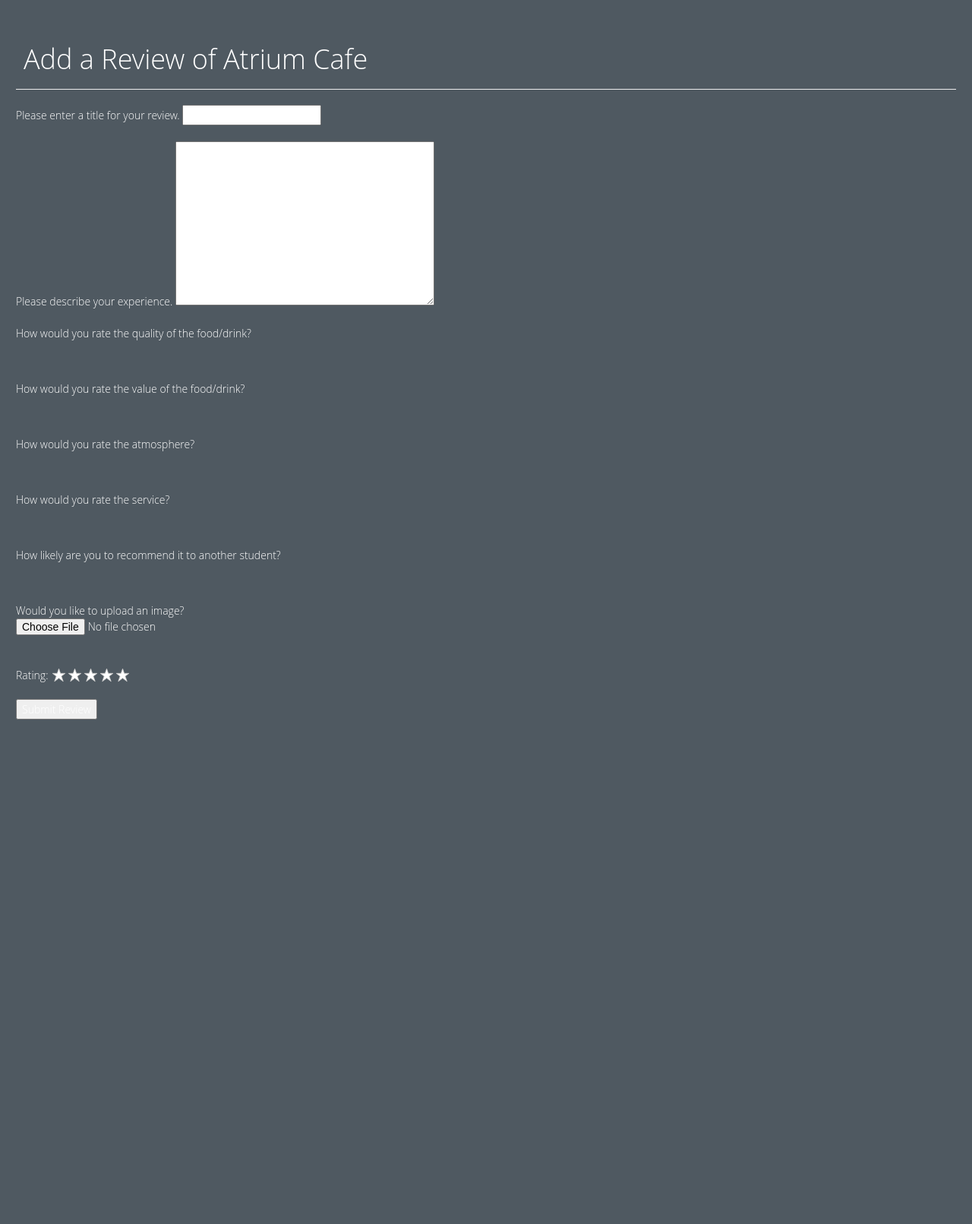
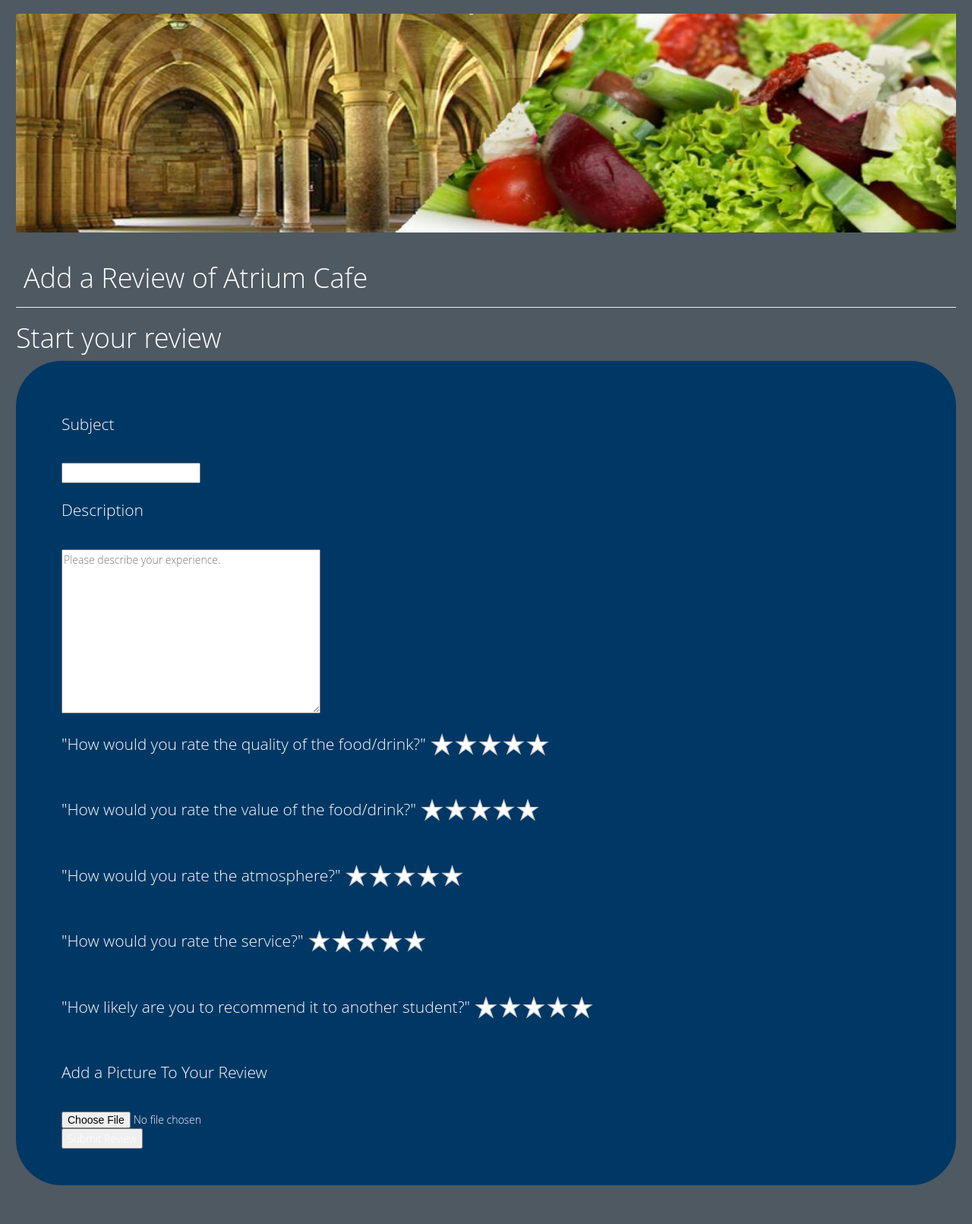
Before and after one commit to FergusMacNamara/ITechGroupProj, a Django app: a page that uses GUGrubGuide/templates/gugrub/add_eatery_review.html in a window 1280 px wide. Shown: the part 52-1663 px from the top of the page at 76% size. Before the commit the page ends 999 px from the top, so only its background shows below. Run offline with Django 3.2, Linux system fonts and the light colour scheme; a user stored in the database is signed in; data comes from the database, SQL or seed files in the repository; both versions use the stored data as it was after the commit; parts of the project's set-up code (start-up, migrations or seed data) failed here and were passed over; some libraries are stand-ins or nearby versions; grey boxes are pictures that could not be loaded.

Commit message:
Merge branch 'master' of /Users/apple/Desktop/ITechGroupProj3 with conflicts.

```diff
--- a/GUGrubGuide/templates/gugrub/add_eatery_review.html
+++ b/GUGrubGuide/templates/gugrub/add_eatery_review.html
@@ -5,8 +5,10 @@
 {% block title %}New Review of {{eatery_name}}{% endblock %}
 
 {% block body_block %}
+    <img src="/static/images/header.jpg" style="width: 100%"/>
     <div class="page-header">
         <h1>Add a Review of {{ eatery_name }}</h1>
+
     </div>
         <form id="eatery_review_form" method="post" action="/gugrub/eatery/{{eatery_slug}}/add_eatery_review/" enctype="multipart/form-data">
 
@@ -14,31 +16,151 @@
             {% for hidden in form.hidden_fields %}
                 {{ hidden }}
             {% endfor %}
+<h1>Start your review</h1>
+             <div class="jumbotron" id="frame">
 
-            {% for field in form.visible_fields %}
-                {{ field.errors }}
-                {{ field.help_text }}
-                {{ field }}
-                </br>
-                </br>
-            {% endfor %}
-Rating:
-<span class="starRating">
-<input id="rating5" type="radio" name="rating" value="5">
-<label for="rating5">5</label>
-<input id="rating4" type="radio" name="rating" value="4">
-<label for="rating4">4</label>
-<input id="rating3" type="radio" name="rating" value="3">
-<label for="rating3">{{ form.choice_field}}</label>
-<input id="rating2" type="radio" name="rating" value="2">
-<label for="rating2">{{ form.choice_field}}</label>
-<input id="rating1" type="radio" name="rating" value="1">
-<label for="rating1">{{ form.choice_field}}</label>
-</span>
-</p>
+
+            {% if form.title %}
+            <p>Subject </p>
+            {{form.title}}
+            {% endif %}
+
+            {% if form.description %}
+            <p> Description </p>
+                {{form.description}}
+            {% endif %}
+
+            {% if form.qualityRating %}
+                <div class="hidden">{{form.qualityRating}}</div>
+
+            <p>
+            "How would you rate the quality of the food/drink?"
+                <span class="starRating">
+            <input id="id_qualityRating_4" type="radio" name="qrating" value="5">
+            <label for="id_qualityRating_4">5</label>
+            <input id="id_qualityRating_3" type="radio" name="qrating" value="4">
+            <label for="id_qualityRating_3">4</label>
+            <input id="id_qualityRating_2" type="radio" name="qrating" value="3">
+            <label for="id_qualityRating_2">3</label>
+            <input id="id_qualityRating_1" type="radio" name="qrating" value="2">
+            <label for="id_qualityRating_1">2</label>
+            <input id="id_qualityRating_0" type="radio" name="qrating" value="1">
+            <label for="id_qualityRating_0">1</label>
+            </span>
+            </p>
+
+            {% endif %}
+
+            {% if form.valueRating %}
+                <div class="hidden">{{form.valueRating}}</div>
+
+            <p>
+            "How would you rate the value of the food/drink?"
+                <span class="starRating">
+            <input id="id_valueRating_4" type="radio" name="vrating" value="5">
+            <label for="id_valueRating_4">5</label>
+            <input id="id_valueRating_3" type="radio" name="vrating" value="4">
+            <label for="id_valueRating_3">4</label>
+            <input id="id_valueRating_2" type="radio" name="vrating" value="3">
+            <label for="id_valueRating_2">3</label>
+            <input id="id_valueRating_1" type="radio" name="vrating" value="2">
+            <label for="id_valueRating_1">2</label>
+            <input id="id_valueRating_0" type="radio" name="vrating" value="1">
+            <label for="id_valueRating_0">1</label>
+            </span>
+            </p>
+            {% endif %}
+
+            {% if form.atmosphereRating %}
+                <div class="hidden">{{form.atmosphereRating}}</div>
+
+            <p>
+            "How would you rate the atmosphere?"
+                  <span class="starRating">
+            <input id="id_atmosphereRating_4" type="radio" name="arating" value="5">
+            <label for="id_atmosphereRating_4">5</label>
+            <input id="id_atmosphereRating_3" type="radio" name="arating" value="4">
+            <label for="id_atmosphereRating_3">4</label>
+            <input id="id_atmosphereRating_2" type="radio" name="arating" value="3">
+            <label for="id_atmosphereRating_2">3</label>
+            <input id="id_atmosphereRating_1" type="radio" name="arating" value="2">
+            <label for="id_atmosphereRating_1">2</label>
+            <input id="id_atmosphereRating_0" type="radio" name="arating" value="1">
+            <label for="id_atmosphereRating_0">1</label>
+            </span>
+            </p>
+            {% endif %}
+
+            {% if form.serviceRating %}
+                <div class="hidden">{{form.serviceRating}}</div>
+
+            <p>
+            "How would you rate the service?"
+             <span class="starRating">
+            <input id="id_serviceRating_4" type="radio" name="srating" value="5">
+            <label for="id_serviceRating_4">5</label>
+            <input id="id_serviceRating_3" type="radio" name="srating" value="4">
+            <label for="id_serviceRating_3">4</label>
+            <input id="id_serviceRating_2" type="radio" name="srating" value="3">
+            <label for="id_serviceRating_2">3</label>
+            <input id="id_serviceRating_1" type="radio" name="srating" value="2">
+            <label for="id_serviceRating_1">2</label>
+            <input id="id_serviceRating_0" type="radio" name="srating" value="1">
+            <label for="id_serviceRating_0">1</label>
+            </span>
+            </p>
+            {% endif %}
+
+            {% if form.recommendRating %}
+                <div class="hidden">{{form.recommendRating}}</div>
+            <p>
+            "How likely are you to recommend it to another student?"
+                <span class="starRating">
+            <input id="id_recommendRating_4" type="radio" name="rrating" value="5">
+            <label for="id_recommendRating_4">5</label>
+            <input id="id_recommendRating_3" type="radio" name="rrating" value="4">
+            <label for="id_recommendRating_3">4</label>
+            <input id="id_recommendRating_2" type="radio" name="rrating" value="3">
+            <label for="id_recommendRating_2">3</label>
+            <input id="id_recommendRating_1" type="radio" name="rrating" value="2">
+            <label for="id_recommendRating_1">2</label>
+            <input id="id_recommendRating_0" type="radio" name="rrating" value="1">
+            <label for="id_recommendRating_0">1</label>
+            </span>
+            </p>
+            {% endif %}
+
+
+
+            {% if form.picture %}
+            <p> Add a Picture To Your Review </p>
+                {{form.picture}}
+            {% endif %}
 
             <input type="submit" name="submit" value="Submit Review" />
-        </form>
+        </div></form>
 
+    <script>
+        jQuery.expr[':'].regex = function(elem, index, match) {
+        var matchParams = match[3].split(','), validLabels = /^(data|css):/,
+            attr = {
+                method: matchParams[0].match(validLabels) ?
+                            matchParams[0].split(':')[0] : 'attr',
+                property: matchParams.shift().replace(validLabels,'')
+            },
+            regexFlags = 'ig',
+            regex = new RegExp(matchParams.join('').replace(/^s+|s+$/g,''), regexFlags);
+            return regex.test(jQuery(elem)[attr.method](attr.property));
+        };
 
+        $(':regex(id,.*Rating_.*)').click(function(){
+          var tmp = "";
+          tmp += "input[id=\"";
+          tmp += $(this).attr('id');
+          tmp += "\"]";
+          $(tmp).prop('checked',true);
+        });
+        $('#id_description').attr("placeholder", "Please describe your experience.");
+        $('#frame').attr('border-radius', '10% 5%' );
+    </script>
 {% endblock %}
```
Also changed, not shown: GUGrubGuide/templates/gugrub/add_new_review.html (+6 -14 lines), GUGrubGuide/db.sqlite3.
